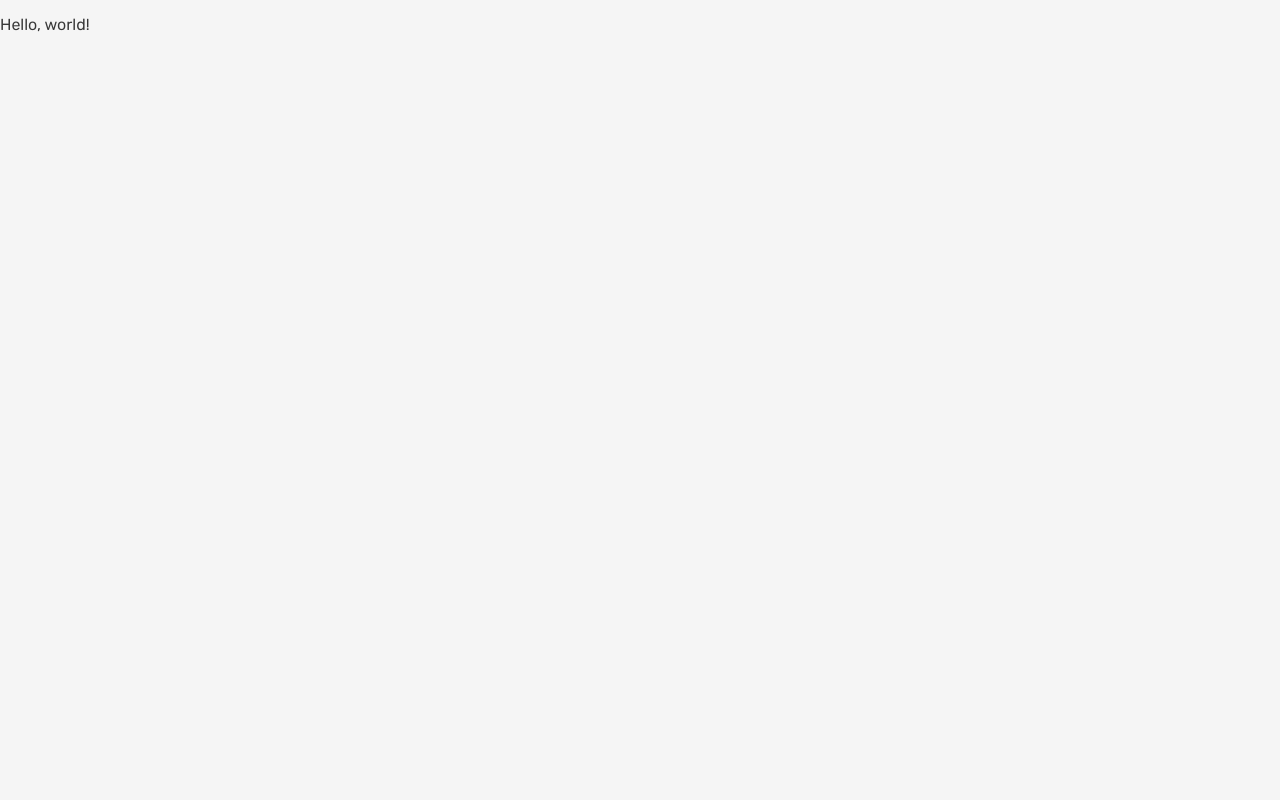
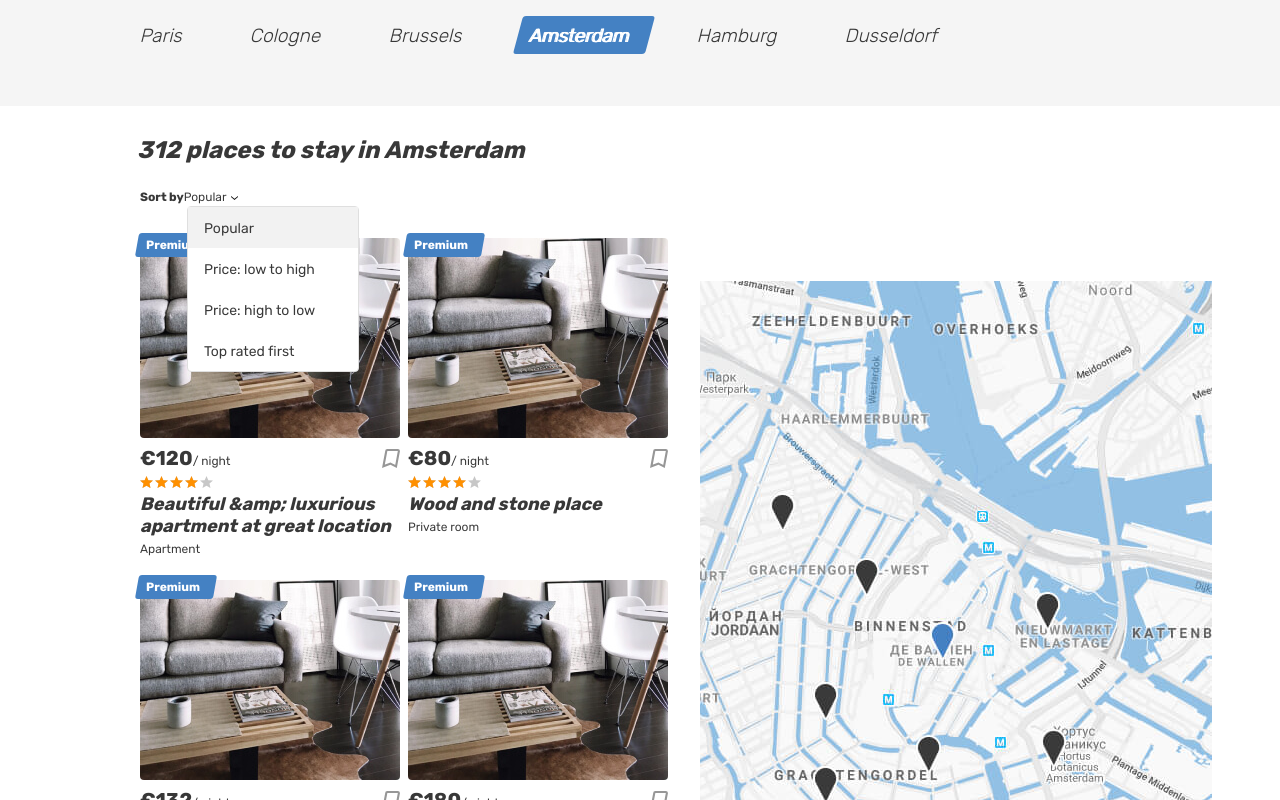
Before and after one commit to standupright/1261489-six-cities-7, a React (Create React App) app in the folder project/: page / in a window 1280 px wide. Shown: the top 800 px of the page. Built offline with nearby package versions, Linux system fonts and the light colour scheme.

Commit message:
Добавляет компоненту главной страницы и карточки товары, работа с пропсами

```diff
--- a/project/src/components/app/app.jsx
+++ b/project/src/components/app/app.jsx
@@ -1,7 +1,19 @@
 import React from 'react';
+import Main from '../main/main';
+import PropTypes from 'prop-types';
 
-function App() {
-  return <p>Hello, world!</p>;
+function App(props) {
+  const {numberPlaces,places} = props;
+  return <Main numberPlaces={numberPlaces} places={places}/>;
 }
 
 export default App;
+
+App.propTypes = {
+  numberPlaces: PropTypes.number.isRequired,
+  places: PropTypes.arrayOf (
+    PropTypes.shape ({
+      id: PropTypes.number.isRequired,
+      title: PropTypes.string.isRequired,
+    })).isRequired,
+};
--- /dev/null
+++ b/project/src/components/card/card.jsx
@@ -0,0 +1,68 @@
+import React from 'react';
+import PropTypes from 'prop-types';
+
+function Card ({hotel}) {
+  const {title,price,type} = hotel;
+  return (
+    <article className="cities__place-card place-card">
+      <div className="place-card__mark">
+        <span>Premium</span>
+      </div>
+      <div className="cities__image-wrapper place-card__image-wrapper">
+        <a href="#">
+          <img
+            className="place-card__image"
+            src="img/apartment-01.jpg"
+            width="260"
+            height="200"
+            alt="Place image"
+          />
+        </a>
+      </div>
+      <div className="place-card__info">
+        <div className="place-card__price-wrapper">
+          <div className="place-card__price">
+            <b className="place-card__price-value">
+              &euro;{price}
+            </b>
+            <span className="place-card__price-text">
+              &#47;&nbsp;night
+            </span>
+          </div>
+          <button className="place-card__bookmark-button button" type="button">
+            <svg className="place-card__bookmark-icon" width="18" height="19">
+              <use xlinkHref="#icon-bookmark" />
+            </svg>
+            <span className="visually-hidden">To bookmarks</span>
+          </button>
+        </div>
+        <div className="place-card__rating rating">
+          <div className="place-card__stars rating__stars">
+            <span style={{width: '80%'}} />
+            <span className="visually-hidden">Rating</span>
+          </div>
+        </div>
+        <h2 className="place-card__name">
+          <a href="#">
+            {title}
+          </a>
+        </h2>
+        <p className="place-card__type">
+          {type}
+        </p>
+      </div>
+    </article>
+  );
+}
+
+export default Card;
+
+Card.propTypes = {
+  hotel: PropTypes.objectOf (
+    PropTypes.shape ({
+      id: PropTypes.number.isRequired,
+      title: PropTypes.string.isRequired,
+      price: PropTypes.string.isRequired,
+      type: PropTypes.string.isRequired,
+    })).isRequired,
+};
--- /dev/null
+++ b/project/src/components/main/main.jsx
@@ -0,0 +1,99 @@
+import React from 'react';
+import Card from '../card/card';
+import PropTypes from 'prop-types';
+
+function Main (props) {
+  const {places} = props;
+  return (
+    <main className="page__main page__main--index">
+      <h1 className="visually-hidden">Cities</h1>
+      <div className="tabs">
+        <section className="locations container">
+          <ul className="locations__list tabs__list">
+            <li className="locations__item">
+              <a className="locations__item-link tabs__item" href="#">
+                <span>Paris</span>
+              </a>
+            </li>
+            <li className="locations__item">
+              <a className="locations__item-link tabs__item" href="#">
+                <span>Cologne</span>
+              </a>
+            </li>
+            <li className="locations__item">
+              <a className="locations__item-link tabs__item" href="#">
+                <span>Brussels</span>
+              </a>
+            </li>
+            <li className="locations__item">
+              <a className="locations__item-link tabs__item tabs__item--active">
+                <span>Amsterdam</span>
+              </a>
+            </li>
+            <li className="locations__item">
+              <a className="locations__item-link tabs__item" href="#">
+                <span>Hamburg</span>
+              </a>
+            </li>
+            <li className="locations__item">
+              <a className="locations__item-link tabs__item" href="#">
+                <span>Dusseldorf</span>
+              </a>
+            </li>
+          </ul>
+        </section>
+      </div>
+      <div className="cities">
+        <div className="cities__places-container container">
+          <section className="cities__places places">
+            <h2 className="visually-hidden">Places</h2>
+            <b className="places__found">312 places to stay in Amsterdam</b>
+            <form className="places__sorting" action="#" method="get">
+              <span className="places__sorting-caption">Sort by</span>
+              <span className="places__sorting-type" tabIndex="0">
+                Popular
+                <svg className="places__sorting-arrow" width="7" height="4">
+                  <use xlinkHref="#icon-arrow-select" />
+                </svg>
+              </span>
+              <ul className="places__options places__options--custom places__options--opened">
+                <li
+                  className="places__option places__option--active"
+                  tabIndex="0"
+                >
+                  Popular
+                </li>
+                <li className="places__option" tabIndex="0">
+                  Price: low to high
+                </li>
+                <li className="places__option" tabIndex="0">
+                  Price: high to low
+                </li>
+                <li className="places__option" tabIndex="0">Top rated first</li>
+              </ul>
+            </form>
+            <div className="cities__places-list places__list tabs__content">
+
+              {places.map((hotel) => <Card key={hotel.id} hotel={hotel} />)}
+
+            </div>
+          </section>
+          <div className="cities__right-section">
+            <section className="cities__map map" />
+          </div>
+        </div>
+      </div>
+    </main>
+  );
+}
+
+Main.propTypes = {
+  //numberPlaces: PropTypes.number.isRequired,
+  places: PropTypes.arrayOf (
+    PropTypes.shape ({
+      id: PropTypes.number.isRequired,
+      title: PropTypes.string.isRequired,
+    })).isRequired,
+};
+
+export default Main;
--- a/project/src/index.js
+++ b/project/src/index.js
@@ -2,8 +2,43 @@ import React from 'react';
 import ReactDOM from 'react-dom';
 import App from './components/app/app';
 
-ReactDOM.render(
+const places = [
+  {
+    id: 1,
+    title: 'Beautiful &amp; luxurious apartment at great location',
+    price: '120',
+    type: 'Apartment',
+  },
+  {
+    id: 2,
+    title: 'Wood and stone place',
+    price: '80',
+    type: 'Private room',
+  },
+  {
+    id: 3,
+    title: 'Canal View Prinsengracht',
+    price: '132',
+    type: 'Apartment',
+  },
+  {
+    id: 4,
+    title: 'Nice, cozy, warm big bed apartment',
+    price: '180',
+    type: 'Apartment',
+  },
+  {
+    id: 5,
+    title: 'Wood and stone place',
+    price: '80',
+    type: 'Private room',
+  },
+];
+
+const numberPlaces = places.length;
+
+ReactDOM.render (
   <React.StrictMode>
-    <App />
+    <App numberPlaces={numberPlaces} places={places} />
   </React.StrictMode>,
-  document.getElementById('root'));
+  document.getElementById ('root'));
```
Also changed, not shown: 1 other file (tests, documents, lock files or other folders).
